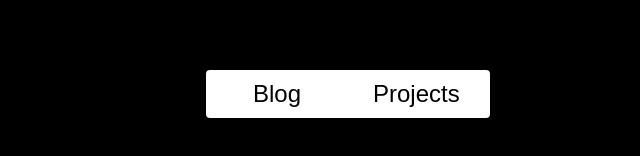
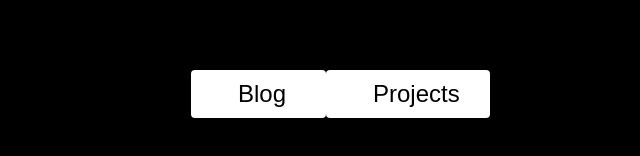
Before and after one commit to amit-jha-cmd/devbihari.github.io, a plain HTML site: page index.html in a window 1280 px wide. Shown: the part 550-706 px from the top of the page, without its empty margins (326-966 px from the left). Drawn offline with Linux system fonts and the light colour scheme.

Commit message:
button render fixed

```diff
--- a/index.html
+++ b/index.html
@@ -11,7 +11,7 @@
 		</div>
 		<div class="btn1-section">
 				<a id="project" href="https://devbihari.github.io/projects.html">Projects</a>
-				<a id="blog" href="https://techinhurry.wordpress.com/" style="margin-left: 20px;">Blog</a>
+				<a id="blog" href="https://techinhurry.wordpress.com/" style="margin-left: 5px;">Blog</a>
 		</div>
 		<!-- <div class="btn2-section">
 
```
